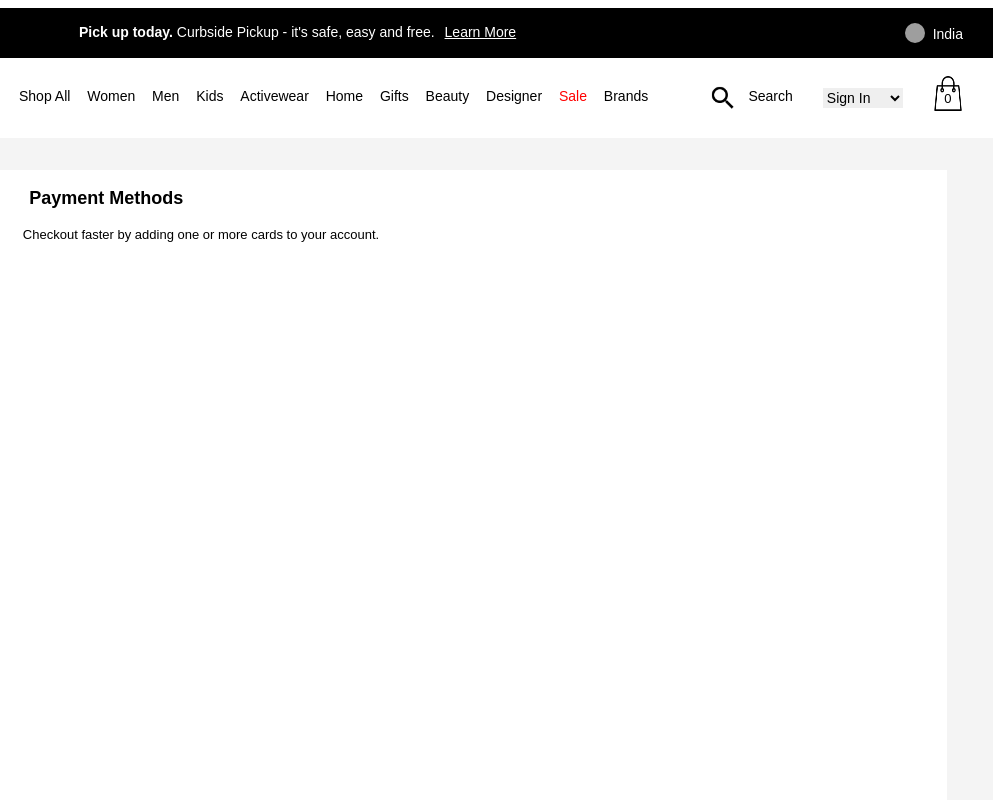
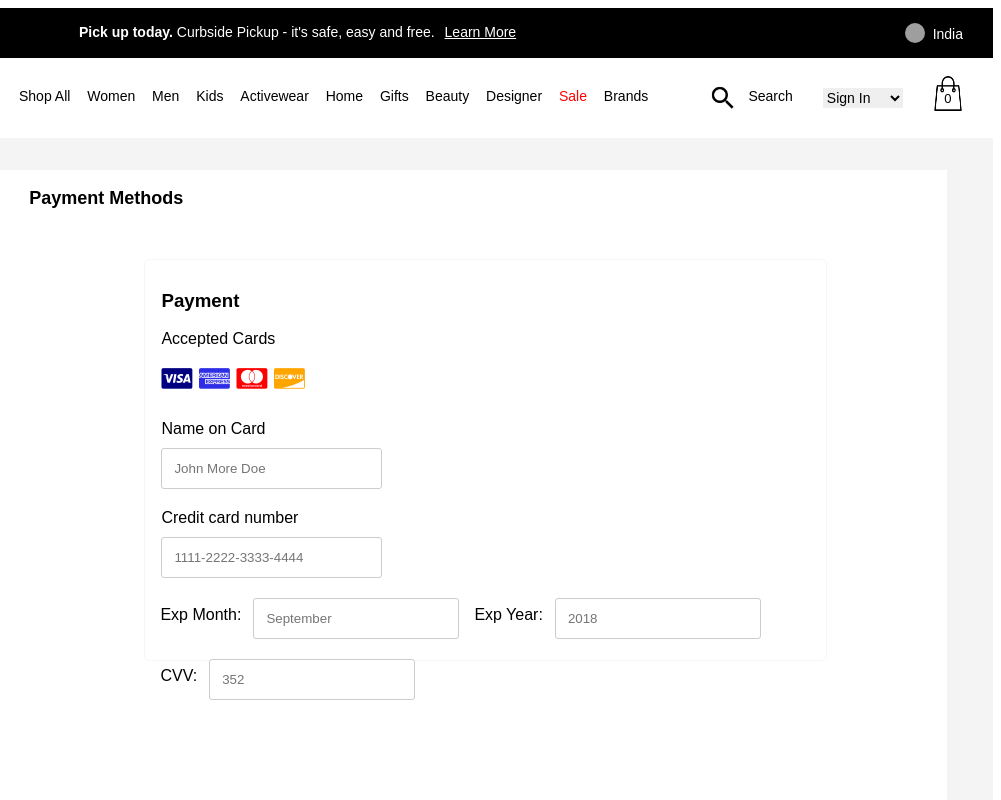
Before and after one commit to neerajmasai/nordstrom-website-clone, a website: page paymentsMethod_page/payments_page.html in a window 1280 px wide. Shown: the top 800 px of the page, 279-1280 px from the left. Drawn offline with Linux system fonts and the light colour scheme; grey boxes are pictures that could not be loaded.

Commit message:
payments page dynamic

```diff
--- a/checkout_page/checkout_style.css
+++ b/checkout_page/checkout_style.css
@@ -499,7 +499,7 @@ span.price {
 .inputState {
     margin-left: 2%;
 }
-#selectCountry {
+#country {
     margin-left: 2%;
     height: 42px;
     width: 290px;
--- a/paymentsMethod_page/payments_page.css
+++ b/paymentsMethod_page/payments_page.css
@@ -239,6 +239,114 @@ body {
     border-radius: 50%;
     background-color: rgb(57,57,57);
 }
+
+/* payment method */
+
+.row {
+  display: -ms-flexbox; /* IE10 */
+  display: flex;
+  -ms-flex-wrap: wrap; /* IE10 */
+  flex-wrap: wrap;
+  margin: 0 -16px;
+}
+
+.col-25 {
+  -ms-flex: 25%; /* IE10 */
+  flex: 25%;
+}
+
+.col-50 {
+ display: flex;
+ justify-content: space-evenly;
+ margin-left: 15px;
+}
+.col-75 {
+  -ms-flex: 75%; /* IE10 */
+  flex: 75%;
+}
+
+#col-50 {
+  padding: 0 16px;
+  /* border: 2px solid forestgreen; */
+  width: 72%;
+  height: 400px;
+  margin-left: 13.5%;
+  margin-top: 50px;
+  border: 1px solid rgb(246,246,246);
+  background-color: white;
+  border-radius: 5px;
+}
+
+#col-50 > h3 {
+    margin-top: 30px;
+}
+.col-50 > input {
+    width: 180px !important;
+    margin-left: 12px;
+}
+.col-50 > label {
+    margin-top: 8px;
+}
+/* .expMon {
+  padding-left: 0px;
+} */
+.container {
+  background-color: #f2f2f2;
+  padding: 5px 20px 15px 20px;
+  border: 1px solid lightgrey;
+  border-radius: 3px;
+}
+
+input[type=text] {
+  width: 30%;
+  margin-bottom: 20px;
+  padding: 12px;
+  border: 1px solid #ccc;
+  border-radius: 3px;
+}
+
+label {
+  margin-bottom: 10px;
+  display: block;
+}
+
+.icon-container {
+  margin-bottom: 20px;
+  padding: 7px 0;
+  font-size: 24px;
+}
+
+.btn {
+  background-color: black;
+  color: white;
+  padding: 12px;
+  margin: 10px 0;
+  border: none;
+  width: 20%;
+  height: 50px;
+  margin-left: 40%;
+  /* border-radius: 3px; */
+  cursor: pointer;
+  font-size: 17px;
+}
+
+/* .btn:hover {
+  background-color: darkgray;
+} */
+
+a {
+  color: #2196F3;
+}
+
+hr {
+  border: 1px solid lightgrey;
+}
+
+span.price {
+  float: right;
+  color: grey;
+}
+
 .accountHolder > p {
     line-height: 0.3cm;
 }
--- a/paymentsMethod_page/payments_page.html
+++ b/paymentsMethod_page/payments_page.html
@@ -7,6 +7,8 @@
         <meta name="viewport" content="width=device-width, initial-scale=1.0">
         <title>Payments Page</title>
         <link rel="shortcut icon" type="image/jpg" href="images/fav.png" />
+        <link rel="stylesheet" type="text/css"
+            href="https://stackpath.bootstrapcdn.com/font-awesome/4.7.0/css/font-awesome.min.css" />
         <link rel="stylesheet" href="payments_page.css">
     </head>
 
@@ -90,8 +92,40 @@
             </div>
             <div class="purchasePageRight purchaseCommon">
                 <p>Payment Methods</p>
-                <div class="partByNeeraj">
-                    <p style="font-size: 13px;">Checkout faster by adding one or more cards to your account.</p>
+                <div class="partByNeeraj" id="paymentsMainDiv">
+                    <div id="col-50">
+                        <h3>Payment</h3>
+                        <label for="fname">Accepted Cards</label>
+                        <div class="icon-container">
+                            <i class="fa fa-cc-visa" style="color:navy;"></i>
+                            <i class="fa fa-cc-amex" style="color:rgb(46, 46, 230);"></i>
+                            <i class="fa fa-cc-mastercard" style="color:red;"></i>
+                            <i class="fa fa-cc-discover" style="color:orange;"></i>
+                        </div>
+                        <label for="cname">Name on Card</label>
+                        <input id="nameOnCard" type="text" id="nameOnCard" name="cardname" placeholder="John More Doe"
+                            class=" outlineNone" />
+                        <label id="cardNumber" for="ccnum">Credit card number</label>
+                        <input type="text" id="cardNumber" name="cardnumber" placeholder="1111-2222-3333-4444" class=" outlineNone" />
+
+                        <div class="row">
+                            <div class="col-50">
+                                <label for="expmonth" class="expMon">Exp Month:</label>
+                                <input id="expMonth" type="text" class="expInput outlineNone" id="expMonth" name="expmonth"
+                                    placeholder="September" />
+                            </div>
+                            <div class="col-50">
+                                <label for="expyear">Exp Year:</label>
+                                <input id="expYear" type="text" class="expInput outlineNone" id="expYear" name="expyear"
+                                    placeholder="2018" />
+                            </div>
+                            <div class="col-50">
+                                <label for="cvv">CVV:</label>
+                                <input id="cvv" type="text" class="expInput outlineNone" id="cvv" name="cvv" placeholder="352" />
+                            </div>
+                        </div>
+                    </div>
+                    <!-- <p style="font-size: 13px;">Checkout faster by adding one or more cards to your account.</p> -->
                 </div>
 
             </div>
--- a/shop_by_women/shop_by_women.css
+++ b/shop_by_women/shop_by_women.css
@@ -337,7 +337,6 @@ input,
 .select {
   margin: 25px 0 0;
   margin-right: 50px;
-
   font-family: Brandon Text, Arial, sans-serif;
 }
 #sorting[type="text"] {
@@ -348,7 +347,7 @@ input,
   font-size: 17px;
 }
 #sorting {
-  border: 1px solid gray;
+  border: 1px solid rgb(209, 209, 209);
   width: 300px;
   height: 50px;
   padding: 5px;
```
Also changed, not shown: checkout_page/checkout.html (+1 -1 lines), landing_page/landingPage.html (+11 -11 lines), paymentsMethod_page/payments_page.js (+44 -0 lines), shop_by_women/shop_by_women.html (+1 -0 lines), landing_page/images/beauty.PNG (added), landing_page/images/brands.PNG (added), landing_page/images/designer.PNG (added), landing_page/images/gifts.PNG (added), landing_page/images/markDowns2.PNG (added), landing_page/images/sale.PNG (added).
